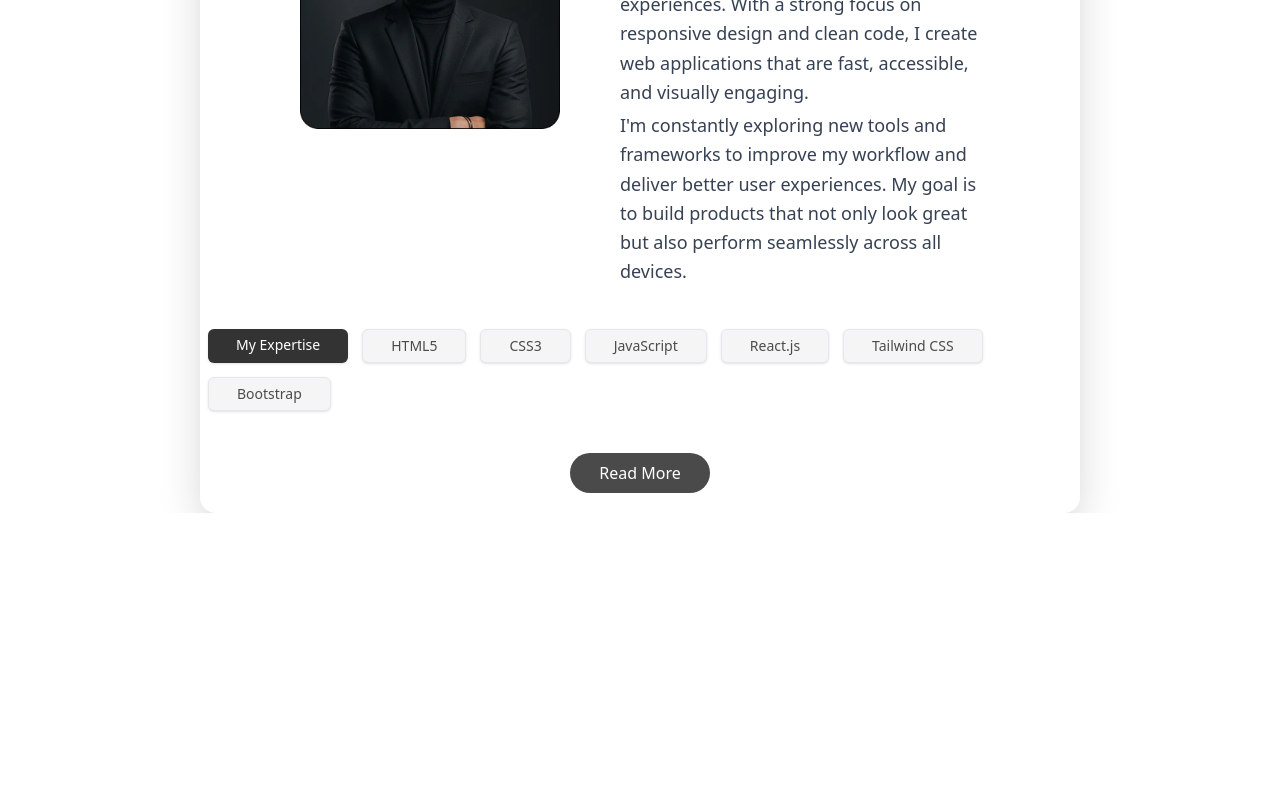
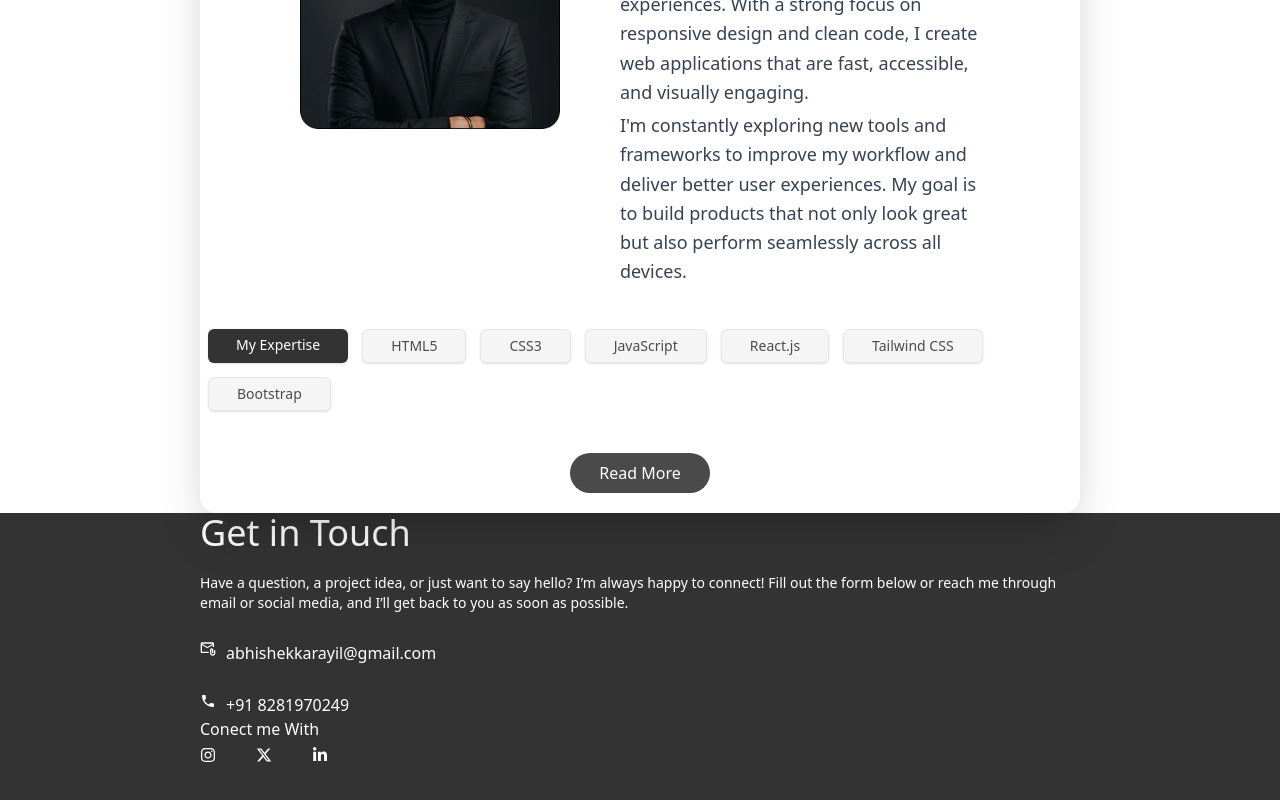
Before and after one commit to abhishekkarayil/portfolio, a React (Vite) app: page / in a window 1280 px wide. Shown: the part 1764-2564 px from the top of the page. Before the commit the page ends 2277 px from the top, so only its background shows below. Built offline with nearby package versions, Linux system fonts and the light colour scheme.

Commit message:
Refactor code structure for improved readability and maintainability

```diff
--- a/src/App.jsx
+++ b/src/App.jsx
@@ -6,6 +6,7 @@ import './App.css'
 import Home from './Components/Home/Home'
 import Works from './Components/Works/Works'
 import AboutMe from './Components/AboutMe/AboutMe'
+import Contact from './Components/Contact/Contact'
 
 
 function App() {
@@ -17,6 +18,7 @@ function App() {
     <Home />
     <Works/>
     <AboutMe/>
+    <Contact/>
 
 
     </>
--- /dev/null
+++ b/src/Components/Contact/Contact.jsx
@@ -0,0 +1,54 @@
+import React from "react";
+import bgImage from "../../assets/Images/Group 17.webp";
+import { MdOutlineAttachEmail } from "react-icons/md";
+import { MdLocalPhone } from "react-icons/md";
+import { FaXTwitter } from "react-icons/fa6";
+import { FaLinkedinIn, FaInstagram } from "react-icons/fa";
+
+function Contact() {
+  const socialItems = [
+      { label: 'Instagram', link: 'https://instagram.com', icon: <FaInstagram /> },
+      { label: 'X', link: 'https://twitter.com', icon: <FaXTwitter /> },
+      { label: 'LinkedIn', link: 'https://linkedin.com', icon: <FaLinkedinIn /> },
+    ];
+
+  return (
+    <div
+      style={{
+        backgroundImage: `url(${bgImage})`,
+        backgroundSize: "cover",
+        backgroundPosition: "center",
+        minHeight: "100vh",
+      }}
+    >
+      <div>
+        <div className="px-50 ">
+            <h1 className="text-4xl text-[#FFFFFF]">Get in Touch</h1>
+            <p className="text-[#FFFFFF] mt-5 text-sm">Have a question, a project idea, or just want to say hello? I’m always happy to connect! Fill out the form below or reach me through email or social media, and I’ll get back to you as soon as possible.</p>
+            <div className="flex text-[#FFFFFF] mt-7 gap-2.5 "><MdOutlineAttachEmail />abhishekkarayil@gmail.com</div>
+            <div className="flex text-[#FFFFFF] mt-7 gap-2.5"><MdLocalPhone />+91 8281970249</div>
+
+            <div className="text-[#FFFFFF]"><h3>Conect me With</h3>
+
+            <ul className='flex gap-[9px]  mt-1 text-[6px] md:gap-5 lg:gap-10 md:text-base md:mt-1 text-[#FFFFFF] rounded-3xl'>
+              {socialItems.map((social, index) => (
+                <li key={index}>
+                  <a href={social.link} target='_blank' rel='noreferrer' className='inline-flex items-center'>
+                    {social.icon}
+                  </a>
+                </li>
+              ))}
+            </ul>
+          </div>
+            </div>
+
+        </div>
+        <div>
+
+        </div>
+      </div>
+
+  );
+}
+
+export default Contact;
--- a/src/Components/Home/Home.jsx
+++ b/src/Components/Home/Home.jsx
@@ -12,7 +12,7 @@ import Time from './Time';
 
 
 const Home = () => {
-  // local socials with icons (don't import from Header)
+
   const socialItems = [
     { label: 'Instagram', link: 'https://instagram.com', icon: <FaInstagram /> },
     { label: 'X', link: 'https://twitter.com', icon: <FaXTwitter /> },
```
Also changed, not shown: src/assets/Images/Group 17.webp (added).
